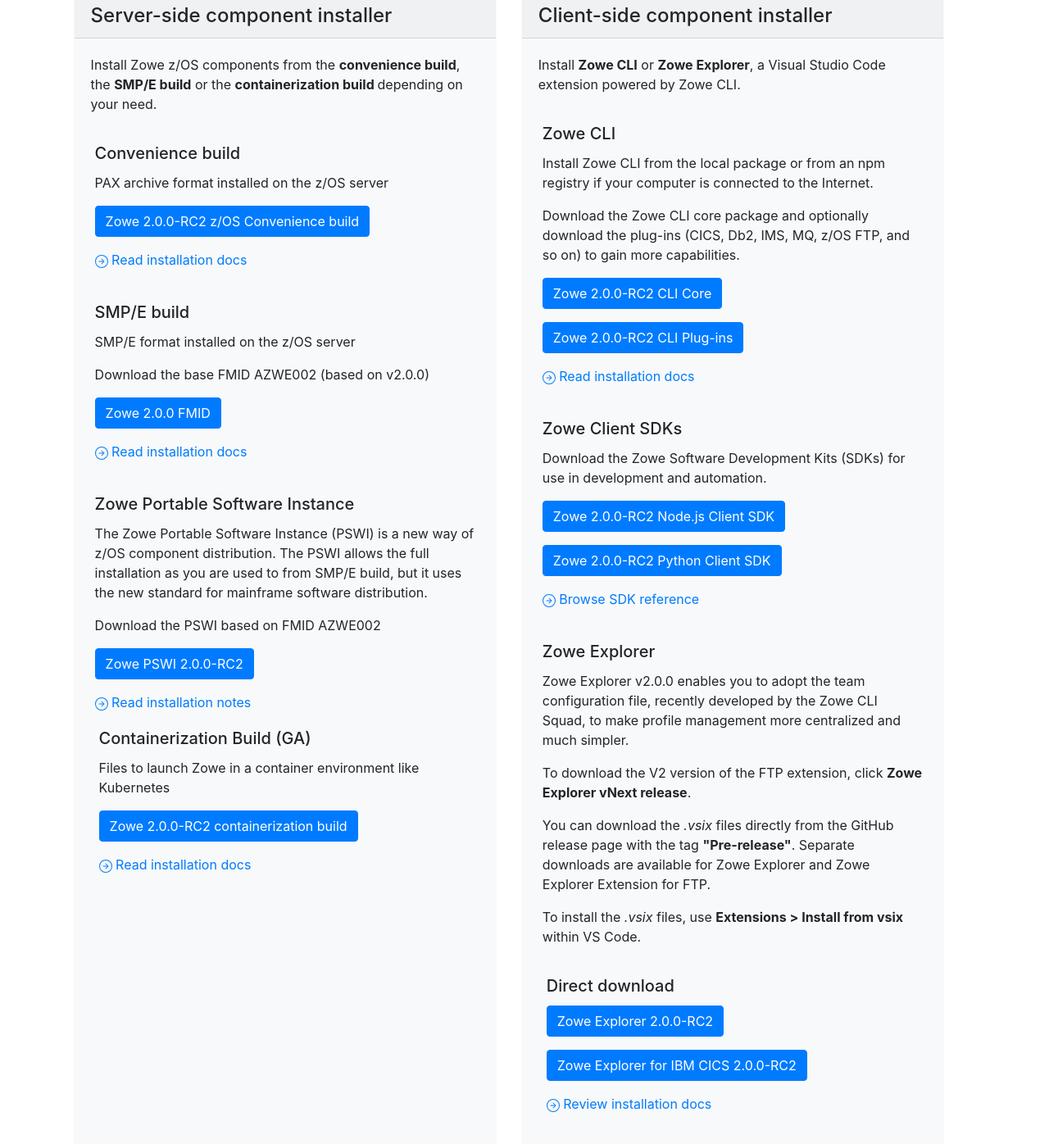
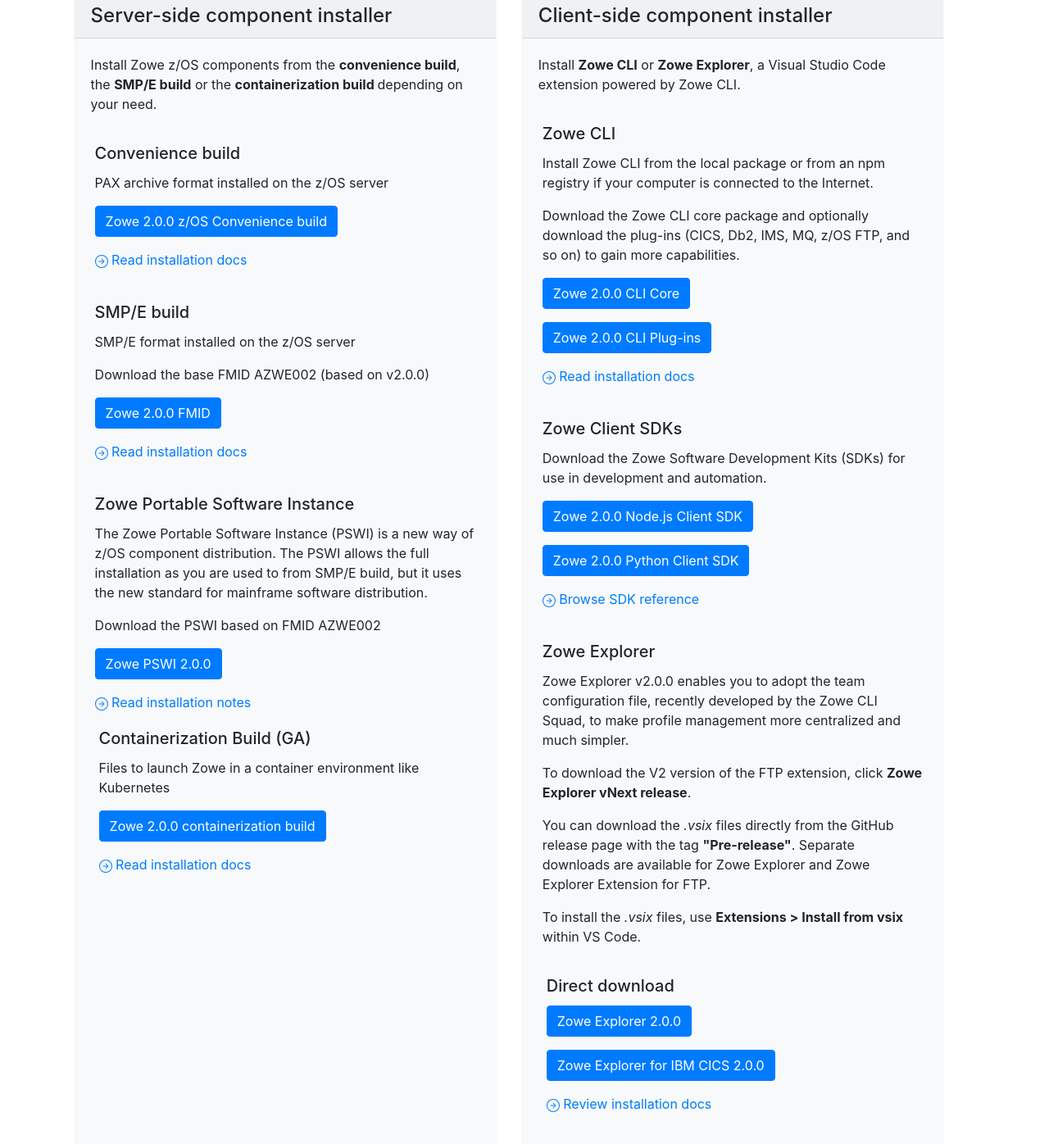
Before and after one commit to zowe/zowe.github.io, a Jekyll site: the page built from download.md, in a window 1280 px wide and 1400 px high, scrolled down 572 px. Shown: the top 1396 px of the window at 82% size. Built offline with Jekyll 4.4.1, drawn with Linux system fonts in a browser that asks for light colours; our own code applies the rules of GitHub Pages for plain Markdown files; some of the changed text lies outside the part shown.

Commit message:
Update releases.yml
Signed-off-by: Tom Zhang <14881754+FlappiTomic@users.noreply.github.com>

```diff
--- a/_data/releases.yml
+++ b/_data/releases.yml
@@ -1,17 +1,17 @@
 # List of Zowe releases - update here and it will update the entire site :-)
 # Note - keep this in order as the latest release is pulled from the first item in the list!
 v2:
-  - version: 2.0.0-RC2
-    zos_version: 2.0.0-RC2
-    smpe_version: 2.0.0-RC2
+  - version: 2.0.0
+    zos_version: 2.0.0
+    smpe_version: 2.0.0
     smpe_sysmod: PTF
     smpe_numbers: AZWE002
-    cli_version: 2.0.0-RC2
-    cli_plugins_version: 2.0.0-RC2
-    explorer_version: 2.0.0-RC2
-    node_sdk_version: 2.0.0-RC2
-    python_sdk_version: 2.0.0-RC2
-    release_date: 2022-04-26
+    cli_version: 2.0.0
+    cli_plugins_version: 2.0.0
+    explorer_version: 2.0.0
+    node_sdk_version: 2.0.0
+    python_sdk_version: 2.0.0
+    release_date: 2022-04-27
     documentation: stable
     release_notes: v2_0_0
 v1:
```
